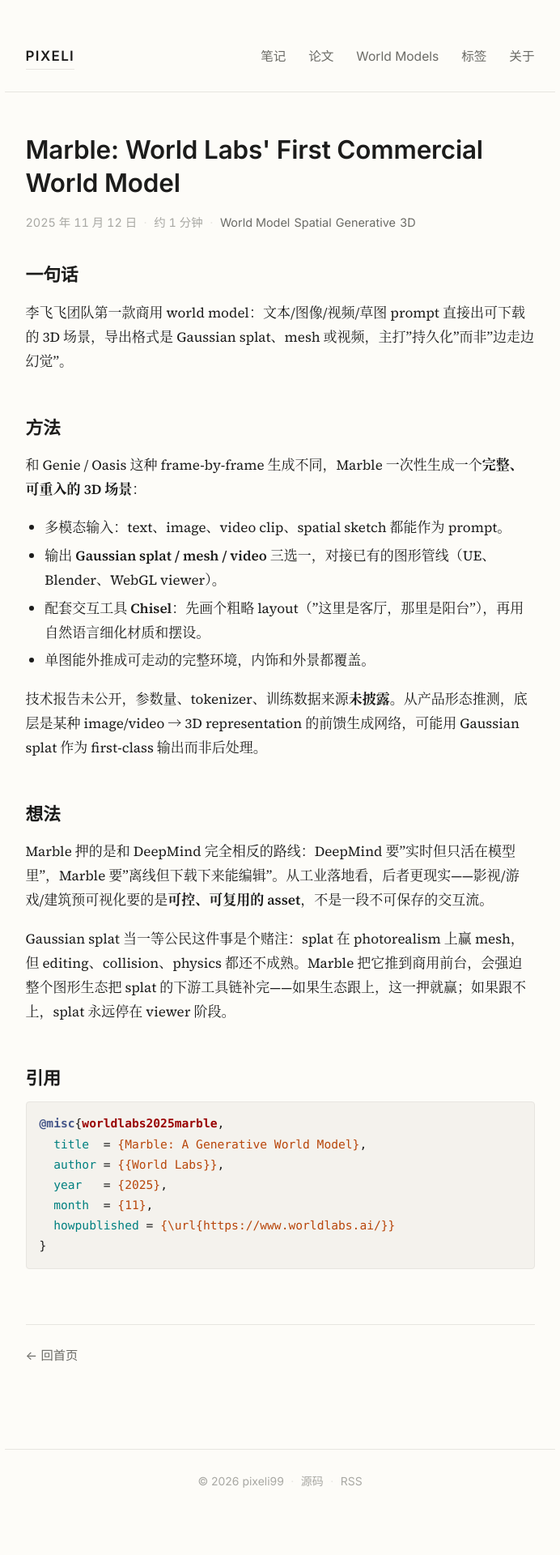
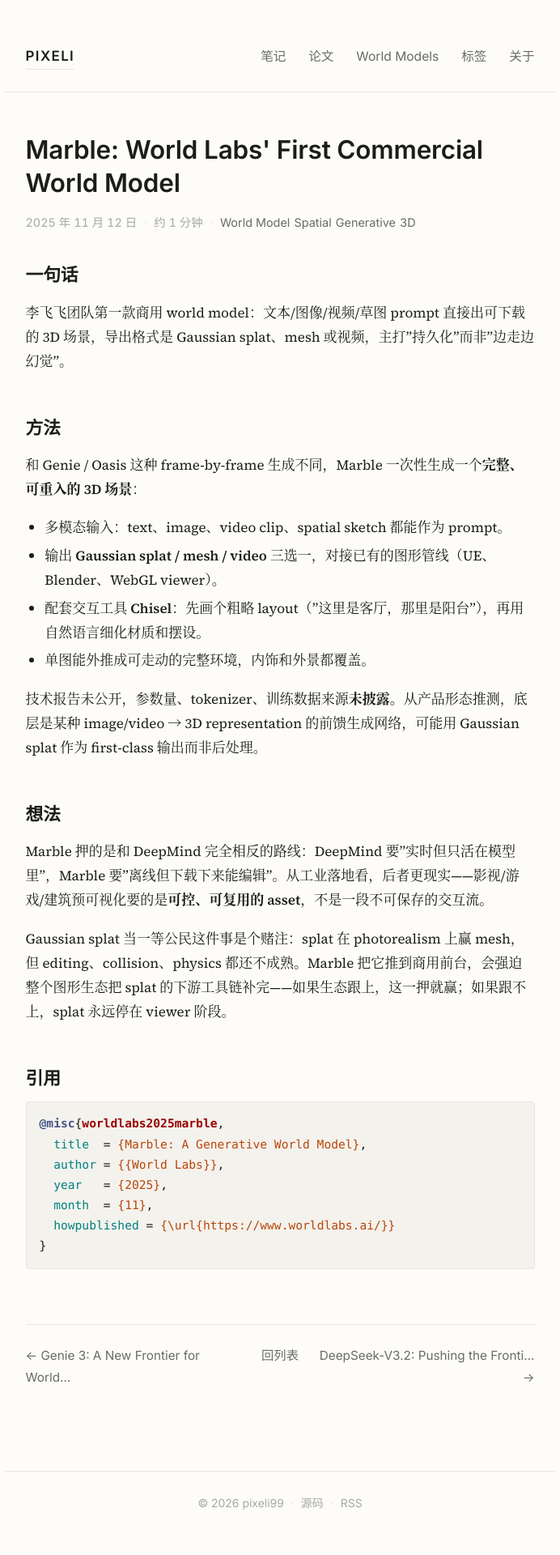
Before and after one commit to pixeli99/PIXELI, a Jekyll site: the page built from _papers/2025-11-12-marble.md, in a window 1280 px wide. Shown: the whole page at 81% size, without its empty margins (294-986 px from the left). Built offline with Jekyll 4.4.1, drawn with Linux system fonts in a browser that asks for light colours; before the commit the page ends 1893 px from its top, so only the background shows below that.

Commit message:
加文章页前后篇导航
底部 nav 从单一「回首页」改为三列式：← 上一篇 · 回列表 · 下一篇 →。
利用 Jekyll 集合的 page.previous / page.next，移动端折叠为竖排。

Co-Authored-By: Claude Sonnet 4.6 <noreply@anthropic.com>

```diff
--- a/_layouts/post.html
+++ b/_layouts/post.html
@@ -28,7 +28,17 @@ layout: default
     {{ content }}
   </div>
 
-  <nav class="post-nav">
-    <a href="{{ '/' | relative_url }}">← 回首页</a>
+  <nav class="post-nav" aria-label="文章导航">
+    <span class="post-nav-prev">
+      {% if page.previous %}
+        <a href="{{ page.previous.url | relative_url }}">← {{ page.previous.title | truncate: 36 }}</a>
+      {% endif %}
+    </span>
+    <a class="post-nav-up" href="{{ '/' | append: page.collection | append: '/' | relative_url }}">回列表</a>
+    <span class="post-nav-next">
+      {% if page.next %}
+        <a href="{{ page.next.url | relative_url }}">{{ page.next.title | truncate: 36 }} →</a>
+      {% endif %}
+    </span>
   </nav>
 </article>
--- a/assets/css/main.css
+++ b/assets/css/main.css
@@ -336,7 +336,14 @@ sup.footnote, a.footnote {
   border-top: 1px solid var(--border);
   font-family: var(--font-sans);
   font-size: 0.9rem;
+  display: flex;
+  justify-content: space-between;
+  align-items: baseline;
+  gap: 1rem;
 }
+.post-nav-prev { flex: 1; }
+.post-nav-up { white-space: nowrap; }
+.post-nav-next { flex: 1; text-align: right; }
 .post-nav a {
   color: var(--muted);
   border: none;
@@ -376,6 +383,11 @@ sup.footnote, a.footnote {
     align-items: flex-start;
     gap: 0.15rem;
   }
+  .post-nav {
+    flex-direction: column;
+    gap: 0.5rem;
+  }
+  .post-nav-next { text-align: left; }
 }
 
 /* —— Dark mode —— */
```
